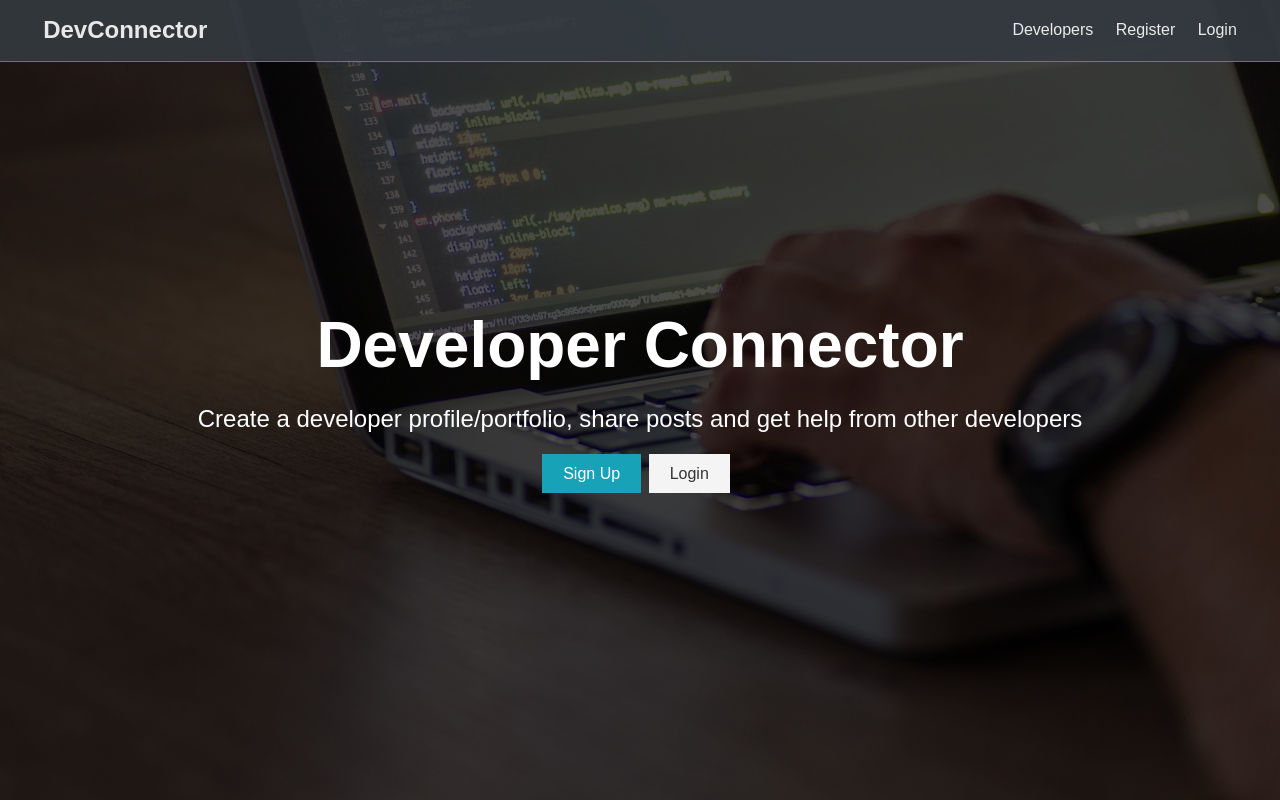
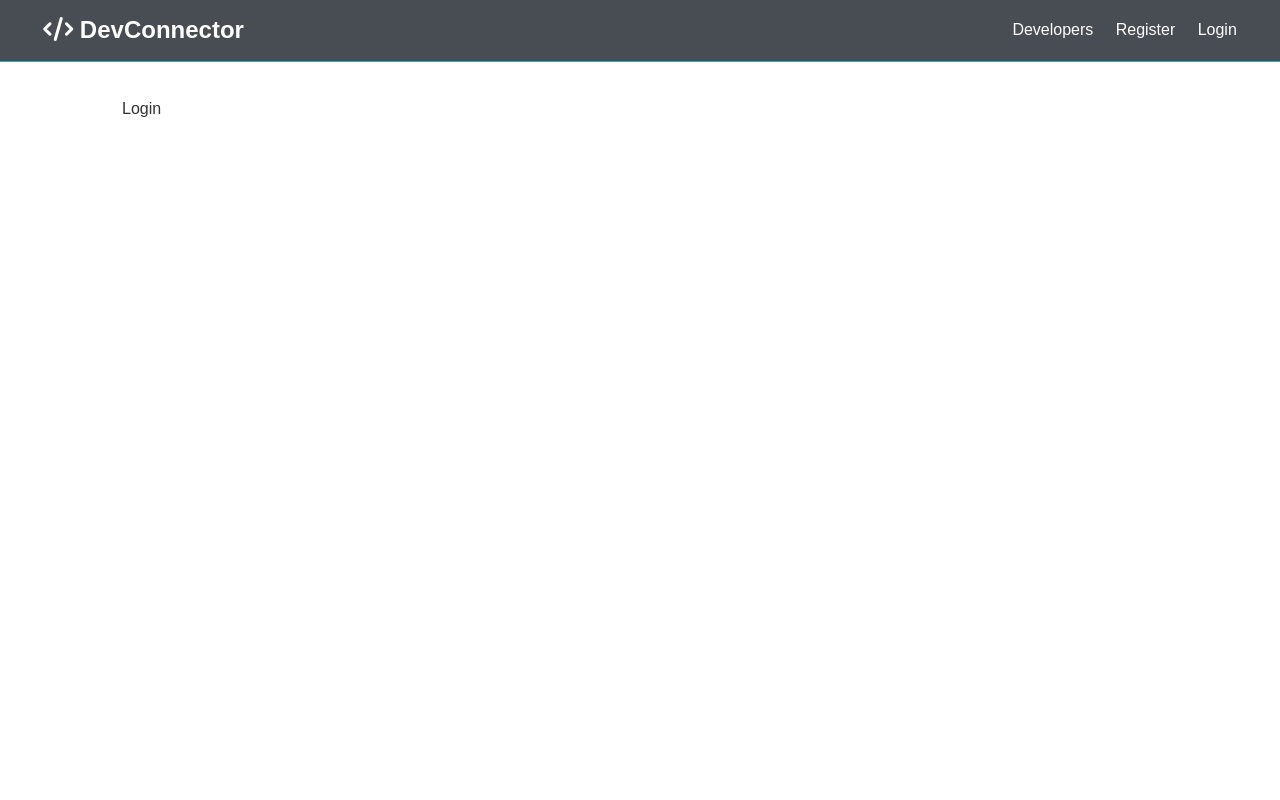
Before and after one commit to shiravraham/dev-connectors2.0, a React (Create React App) app in the folder client/: page /login in a window 1280 px wide. Built offline with nearby package versions, Linux system fonts and the light colour scheme.

Commit message:
added react router and connected login & register

```diff
--- a/client/public/index.html
+++ b/client/public/index.html
@@ -3,6 +3,10 @@
   <head>
     <meta charset="utf-8" />
     <link rel="icon" href="%PUBLIC_URL%/favicon.ico" />
+    <script
+      src="https://kit.fontawesome.com/142b1be2e5.js"
+      crossorigin="anonymous"
+    ></script>
     <meta name="viewport" content="width=device-width, initial-scale=1" />
     <meta name="theme-color" content="#000000" />
     <meta
--- a/client/src/App.js
+++ b/client/src/App.js
@@ -1,10 +1,25 @@
 import React, { Fragment } from "react";
+import { BrowserRouter as Router, Routes, Route } from "react-router-dom";
 import Navbar from "./components/layout/Navbar";
 import Landing from "./components/layout/Landing";
+import Register from "./components/auth/Register";
+import Login from "./components/auth/Login";
 import "./App.css";
 
-const App = () => <Fragment>
-  <Navbar/>
-  <Landing/>
-</Fragment>;
+const App = () => (
+  <Router>
+    <Fragment>
+      <Navbar />
+      <Routes>
+        <Route exact path="/" element={<Landing />} />
+      </Routes>
+      <section className="container">
+        <Routes>
+          <Route path="register" element={<Register />} />
+          <Route path="login" element={<Login />} />
+        </Routes>
+      </section>
+    </Fragment>
+  </Router>
+);
 export default App;
--- /dev/null
+++ b/client/src/components/auth/Login.js
@@ -0,0 +1,5 @@
+import React from "react";
+
+const Login = () => <div>Login</div>;
+
+export default Login;
--- /dev/null
+++ b/client/src/components/auth/Register.js
@@ -0,0 +1,5 @@
+import React from "react";
+
+const Register = () => <div>Register</div>
+
+export default Register;
--- a/client/src/components/layout/Navbar.js
+++ b/client/src/components/layout/Navbar.js
@@ -1,22 +1,23 @@
 import React from "react";
+import { Link} from 'react-router-dom';
 
 const Navbar = () => {
   return (
     <nav className="navbar bg-dark">
       <h1>
-        <a href="index.html">
+        <Link to="/">
           <i className="fas fa-code"></i> DevConnector
-        </a>
+        </Link>
       </h1>
       <ul>
         <li>
-          <a href="profiles.html">Developers</a>
+          <Link to="/profiles">Developers</Link>
         </li>
         <li>
-          <a href="register.html">Register</a>
+          <Link to="/register">Register</Link>
         </li>
         <li>
-          <a href="login.html">Login</a>
+          <Link to="/login">Login</Link>
         </li>
       </ul>
     </nav>
```
